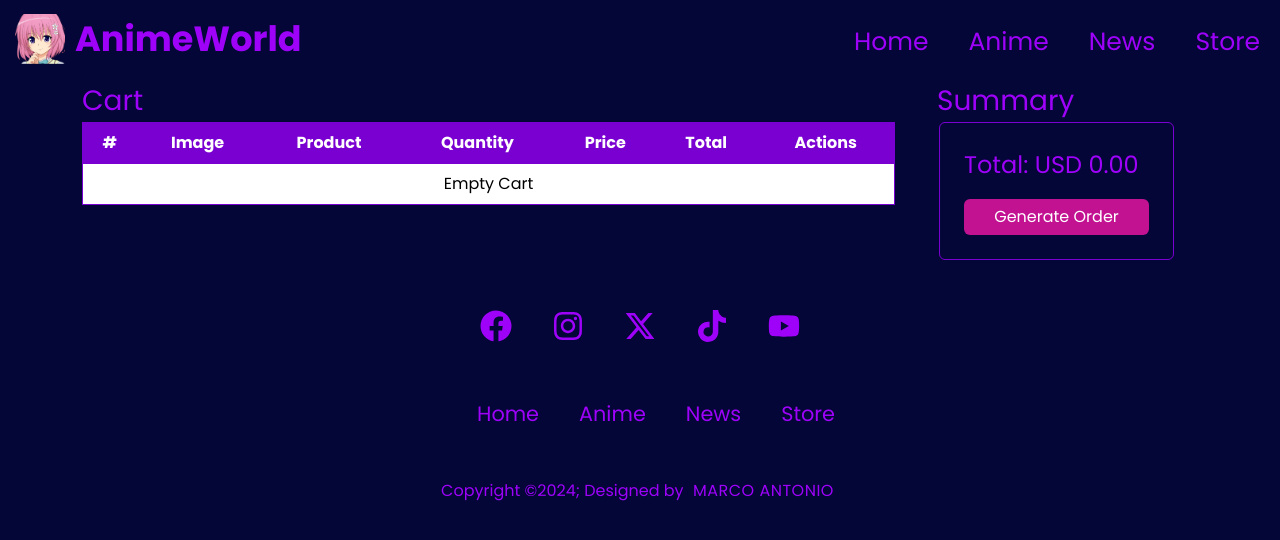
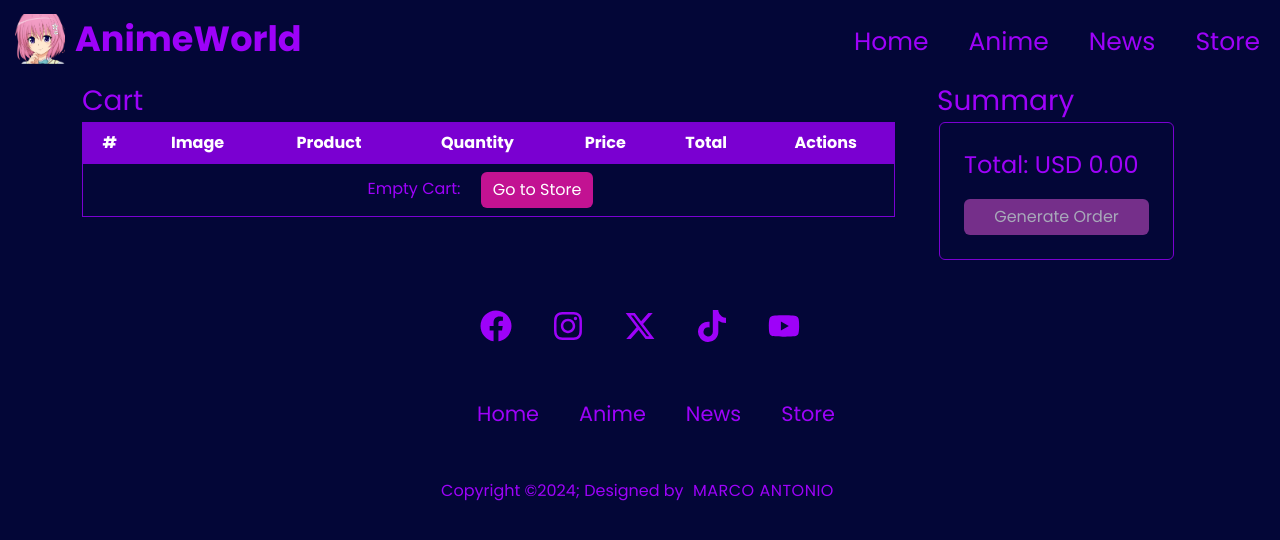
Before and after one commit to marco-soria/animeworld3f, a React (Vite) app: page /cart in a window 1280 px wide. Shown: the top 540 px of the page. Built offline with nearby package versions, Linux system fonts and the light colour scheme.

Commit message:
cart style 2

```diff
--- a/src/pages/cart/Cart.css
+++ b/src/pages/cart/Cart.css
@@ -31,3 +31,9 @@ table {
     color:white !important;
     border: #910A67 !important;
 }
+
+.generateOrder.disabled {
+    background-color: #b346b7;
+    border-color: #b346b7;
+    pointer-events: none; /* Para evitar que el botón sea interactivo cuando está deshabilitado */
+  }
--- a/src/pages/cart/Cart.jsx
+++ b/src/pages/cart/Cart.jsx
@@ -23,7 +23,7 @@ export const Cart = () => {
         return {
           ...product,
           quantity: product.quantity - 1,
-          total: (product.quantity - 1) * product.price,
+          total: ((product.quantity - 1) * product.price).toFixed(2),
         };
       }
       return product;
@@ -38,7 +38,7 @@ export const Cart = () => {
         return {
           ...product,
           quantity: product.quantity + 1,
-          total: (product.quantity + 1) * product.price,
+          total: ((product.quantity + 1) * product.price).toFixed(2),
         };
       }
       return product;
@@ -84,7 +84,7 @@ export const Cart = () => {
                       <button
                         type="button"
                         onClick={() => handleDecreaseQuantity(product.id)}
-                        className="btn btn-secondary btn-sm"
+                        className="btn btn-primary btn-sm m-1"
                         disabled={product.quantity <= 1}
                       >
                         -
@@ -92,14 +92,14 @@ export const Cart = () => {
                       <button
                         type="button"
                         onClick={() => handleIncreaseQuantity(product.id)}
-                        className="btn btn-success btn-sm"
+                        className="btn btn-primary btn-sm m-1"
                       >
                         +
                       </button>
                       <button
                         type="button"
                         onClick={() => handleDeleteProduct(product.id)}
-                        className="btn btn-danger btn-sm"
+                        className="btn btn-danger btn-sm m-1"
                       >
                         X
                       </button>
@@ -108,7 +108,8 @@ export const Cart = () => {
                 ))
               ) : (
                 <tr>
-                  <td colSpan="7">Empty Cart</td>
+                  <td colSpan="7" style={{backgroundColor: "#030637", color:"#9e02f9"}}>Empty Cart:  <Link to='/store' className="btn btn-secondary generateOrder mx-3">Go to Store</Link></td>
+
                 </tr>
               )}
             </tbody>
@@ -117,7 +118,7 @@ export const Cart = () => {
         <div className="col-md-3">
           <div className="card summary p-4">
           <p className="fs-4"> Total: USD {parseFloat(total).toFixed(2)}</p>
-          <Link to='/order' className="btn btn-secondary generateOrder">Generate Order</Link>
+          <Link to='/order' className={`btn btn-secondary generateOrder ${cart.length === 0 ? 'disabled' : ''}`}>Generate Order</Link>
           </div>
         </div>
       </div>
```
